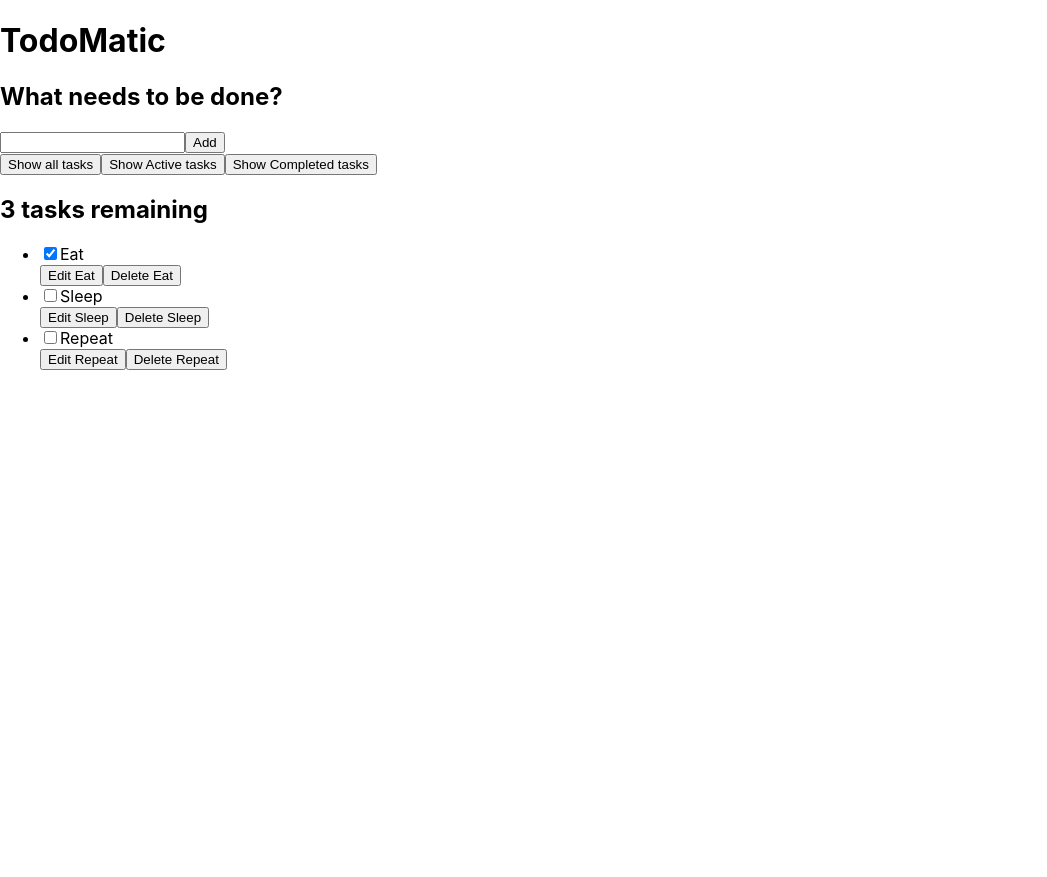
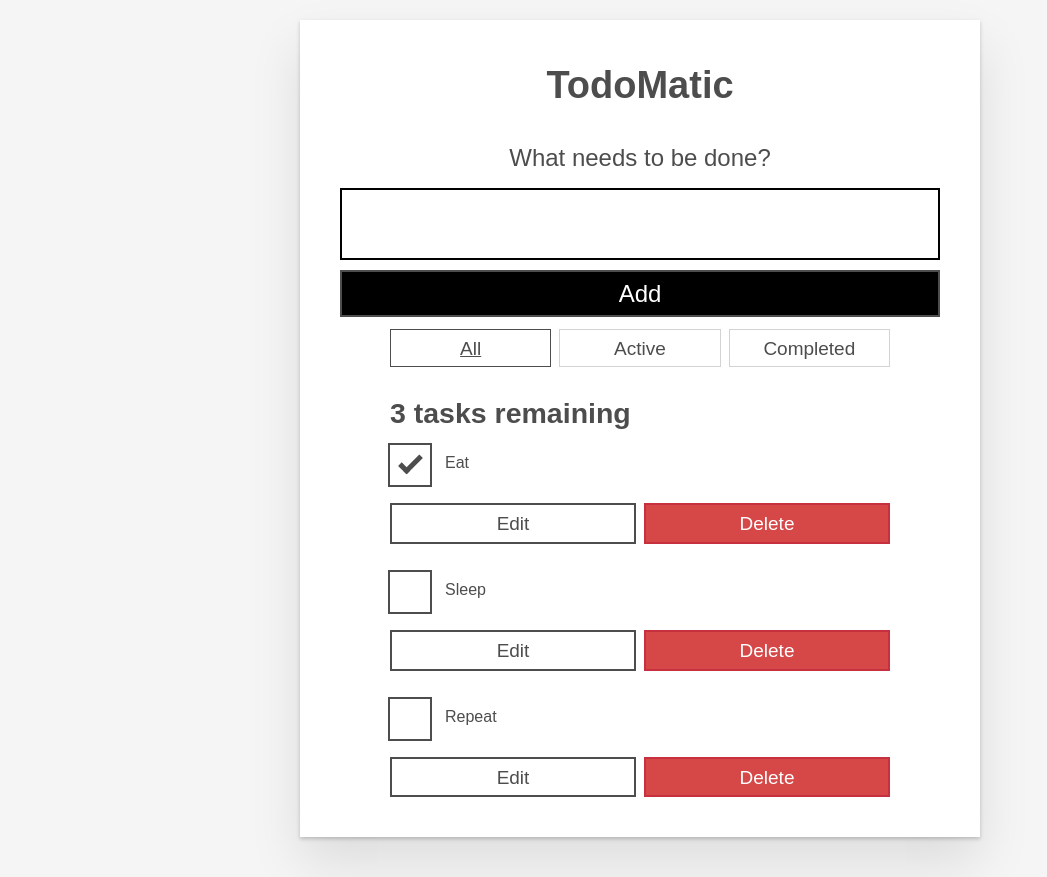
Before and after one commit to dchf12/todo, a React (Vite) app: page / in a window 1280 px wide. Shown: the whole page, without its empty margins (0-1047 px from the left). Before the commit the page ends 800 px from the top, so only its background shows below. Built offline with nearby package versions, Linux system fonts and the light colour scheme.

Commit message:
feat: Add style sheet

```diff
--- a/src/index.css
+++ b/src/index.css
@@ -1,11 +1,292 @@
+/* RESETS */
+*,
+*::before,
+*::after {
+  box-sizing: border-box;
+}
+*:focus {
+  outline: 3px solid #01f;
+  outline-offset: 0;
+}
+html {
+  font: 62.5% / 1.15 sans-serif;
+}
+h1,
+h2 {
+  margin-bottom: 0;
+}
+ul {
+  list-style: none;
+  padding: 0;
+}
+button {
+  -webkit-appearance: none;
+  background: transparent;
+  border: none;
+  color: inherit;
+  font: inherit;
+  -webkit-font-smoothing: inherit;
+  line-height: normal;
+  margin: 0;
+  -moz-osx-font-smoothing: inherit;
+  overflow: visible;
+  padding: 0;
+  width: auto;
+}
+button::-moz-focus-inner {
+  border: 0;
+}
+button,
+input,
+optgroup,
+select,
+textarea {
+  font-family: inherit;
+  font-size: 100%;
+  line-height: 1.15;
+  margin: 0;
+}
+button,
+input {
+  overflow: visible;
+}
+input[type="text"] {
+  border-radius: 0;
+}
 body {
-  font-family: -apple-system, BlinkMacSystemFont, "Segoe UI", "Roboto", "Oxygen", "Ubuntu",
-  "Cantarell", "Fira Sans", "Droid Sans", "Helvetica Neue", sans-serif;
+  background-color: #f5f5f5;
+  color: #4d4d4d;
+  font: 1.6rem/1.25 Arial, sans-serif;
+  margin: 0 auto;
+  max-width: 68rem;
+  width: 100%;
+}
+@media screen and (min-width: 620px) {
+  body {
+    font-size: 1.9rem;
+    line-height: 1.31579;
+  }
+}
+/*END RESETS*/
+/* GLOBAL STYLES */
+.form-group > input[type="text"] {
+  display: inline-block;
+  margin-top: 0.4rem;
+}
+.btn {
+  border: 0.2rem solid #4d4d4d;
+  cursor: pointer;
+  padding: 0.8rem 1rem 0.7rem;
+  text-transform: capitalize;
+}
+.btn.toggle-btn {
+  border-color: #d3d3d3;
+  border-width: 1px;
+}
+.btn.toggle-btn[aria-pressed="true"] {
+  border-color: #4d4d4d;
+  text-decoration: underline;
+}
+.btn__danger {
+  background-color: #d64848;
+  border-color: #c7303f;
+  color: #fff;
+}
+.btn__filter {
+  border-color: lightgrey;
+}
+.btn__primary {
+  background-color: #000;
+  color: #fff;
+}
+.btn-group {
+  display: flex;
+  justify-content: space-between;
+}
+.btn-group > * {
+  flex: 1 1 49%;
+}
+.btn-group > * + * {
+  margin-left: 0.8rem;
+}
+.label-wrapper {
+  flex: 0 0 100%;
+  margin: 0;
+  text-align: center;
+}
+.visually-hidden {
+  clip: rect(1px 1px 1px 1px);
+  clip: rect(1px, 1px, 1px, 1px);
+  height: 1px;
+  overflow: hidden;
+  position: absolute !important;
+  white-space: nowrap;
+  width: 1px;
+}
+[class*="stack"] > * {
+  margin-bottom: 0;
+  margin-top: 0;
+}
+.stack-small > * + * {
+  margin-top: 1.25rem;
+}
+.stack-large > * + * {
+  margin-top: 2.5rem;
+}
+@media screen and (min-width: 550px) {
+  .stack-small > * + * {
+    margin-top: 1.4rem;
+  }
+  .stack-large > * + * {
+    margin-top: 2.8rem;
+  }
+}
+.stack-exception {
+  margin-top: 1.2rem;
+}
+/* END GLOBAL STYLES */
+.todoapp {
+  background: #fff;
+  box-shadow: 0 2px 4px 0 rgba(0, 0, 0, 0.2), 0 2.5rem 5rem 0 rgba(0, 0, 0, 0.1);
+  margin: 2rem 0 4rem 0;
+  padding: 1rem;
+  position: relative;
+}
+@media screen and (min-width: 550px) {
+  .todoapp {
+    padding: 4rem;
+  }
+}
+.todoapp > * {
+  margin-left: auto;
+  margin-right: auto;
+  max-width: 50rem;
+}
+.todoapp > form {
+  max-width: 100%;
+}
+.todoapp > h1 {
+  display: block;
+  margin: 0;
+  margin-bottom: 1rem;
+  max-width: 100%;
+  text-align: center;
+}
+.label__lg {
+  font-weight: 300;
+  line-height: 1.01567;
+  margin-bottom: 1rem;
+  padding: 0.8rem;
+  text-align: center;
+}
+.input__lg {
+  border: 2px solid #000;
+  padding: 2rem;
+}
+.input__lg:focus {
+  border-color: #4d4d4d;
+  box-shadow: inset 0 0 0 2px;
+}
+[class*="__lg"] {
+  display: inline-block;
+  font-size: 1.9rem;
+  width: 100%;
+}
+[class*="__lg"]:not(:last-child) {
+  margin-bottom: 1rem;
+}
+@media screen and (min-width: 620px) {
+  [class*="__lg"] {
+    font-size: 2.4rem;
+  }
+}
+.filters {
+  margin: unset auto;
+  width: 100%;
+}
+/* Todo item styles */
+.todo {
+  display: flex;
+  flex-direction: row;
+  flex-wrap: wrap;
+}
+.todo > * {
+  flex: 0 0 100%;
+}
+.todo-text {
+  border: 2px solid #565656;
+  min-height: 4.4rem;
+  padding: 0.4rem 0.8rem;
+  /* width: 100%; */
+}
+.todo-text:focus {
+  box-shadow: inset 0 0 0 2px;
+}
+/* CHECKBOX STYLES */
+.c-cb {
+  box-sizing: border-box;
+  clear: left;
+  display: block;
+  font-family: Arial, sans-serif;
+  font-size: 1.6rem;
+  -webkit-font-smoothing: antialiased;
+  font-weight: 400;
+  line-height: 1.25;
+  min-height: 44px;
+  padding-left: 40px;
+  position: relative;
+}
+.c-cb > label::before,
+.c-cb > input[type="checkbox"] {
+  box-sizing: border-box;
+  height: 44px;
+  left: -2px;
+  top: -2px;
+  width: 44px;
+}
+.c-cb > input[type="checkbox"] {
+  cursor: pointer;
   -webkit-font-smoothing: antialiased;
   margin: 0;
-  -moz-osx-font-smoothing: grayscale;
+  opacity: 0;
+  position: absolute;
+  z-index: 1;
 }
-
-code {
-  font-family: source-code-pro, Menlo, Monaco, Consolas, "Courier New", monospace;
+.c-cb > label {
+  cursor: pointer;
+  display: inline-block;
+  font-family: inherit;
+  font-size: inherit;
+  line-height: inherit;
+  margin-bottom: 0;
+  padding: 8px 15px 5px;
+  touch-action: manipulation;
 }
+.c-cb > label::before {
+  background: transparent;
+  border: 2px solid currentColor;
+  content: "";
+  position: absolute;
+}
+.c-cb > input[type="checkbox"]:focus + label::before {
+  border-width: 4px;
+  outline: 3px solid #228bec;
+}
+.c-cb > label::after {
+  background: transparent;
+  border: solid;
+  border-top-color: transparent;
+  border-width: 0 0 5px 5px;
+  box-sizing: content-box;
+  content: "";
+  height: 7px;
+  left: 9px;
+  opacity: 0;
+  position: absolute;
+  top: 11px;
+  transform: rotate(-45deg);
+  width: 18px;
+}
+.c-cb > input[type="checkbox"]:checked + label::after {
+  opacity: 1;
+}
```
